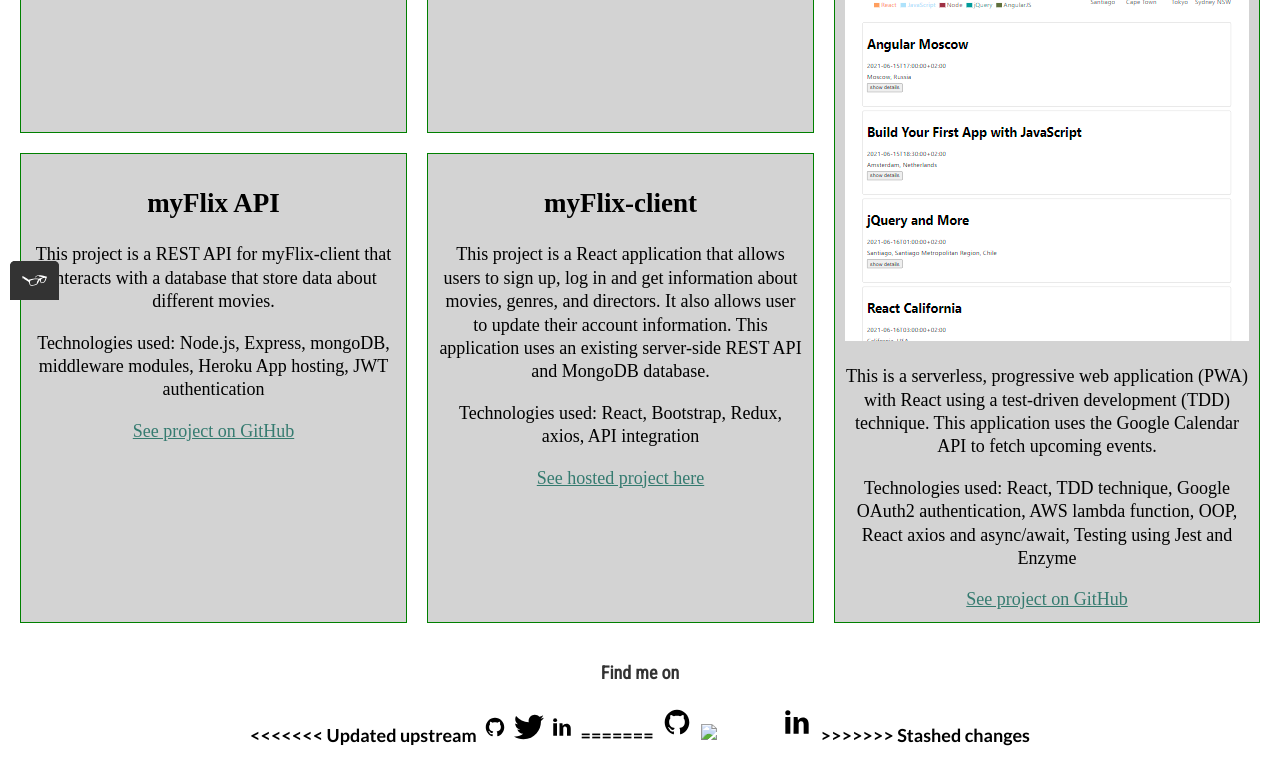
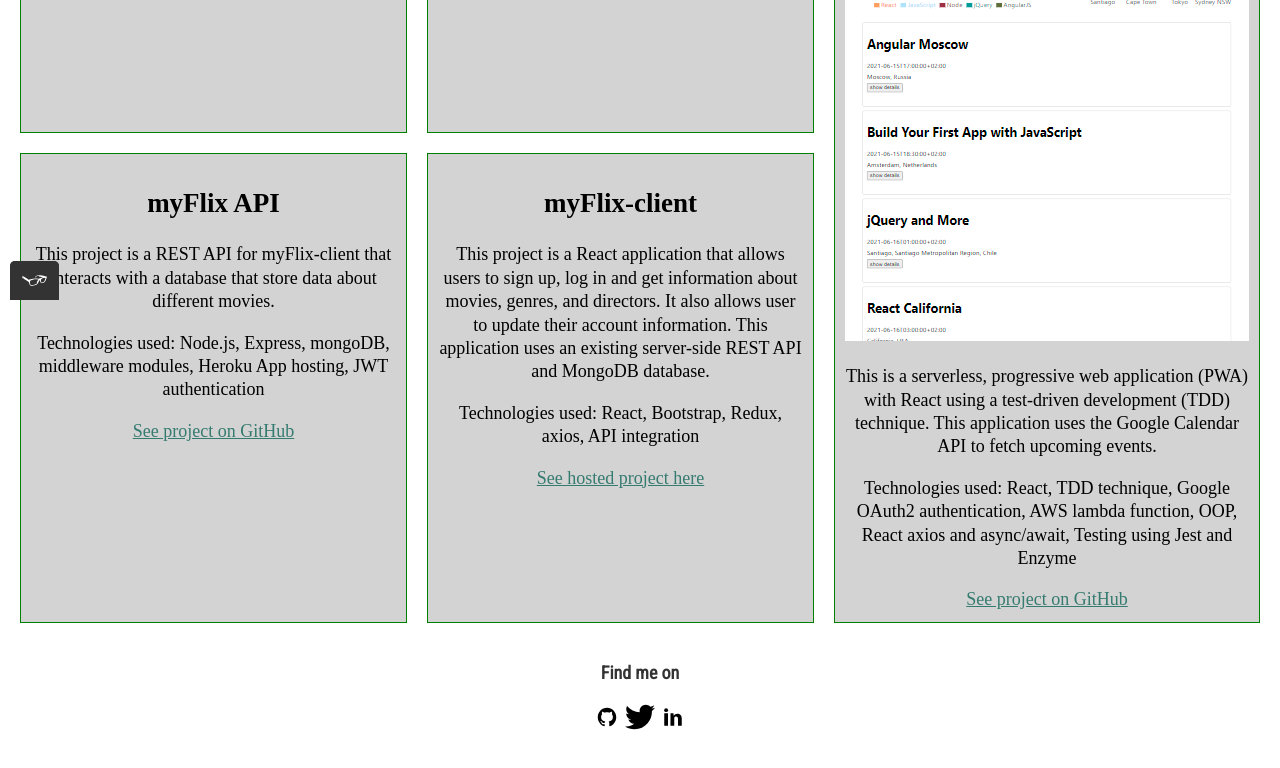
Before and after one commit to Nusrat-Jahan/Website_Portfolio, a plain HTML site: page work.html in a window 1280 px wide. Shown: the part 500-1268 px from the top of the page. Drawn offline with nearby package versions, Linux system fonts and the light colour scheme.

Commit message:
Deleted staged changes in work.html

```diff
--- a/work.html
+++ b/work.html
@@ -96,16 +96,9 @@
    <footer class="page_footer">
       <p>Find me on</p>
       <div class="social-media">
-<<<<<<< Updated upstream
         <a href="https://github.com/" target="_blank"><img src="img/git_icon.svg" style="width:30px; height:30px" alt="github"></a>
         <a href="https://twitter.com/?lang=en" target="_blank"><img src="img/twitter_icon2.svg" style="width:30px; height:30px" alt="twitter"></a>
         <a href="https://www.linkedin.com/" target="_blank"><img src="img/linkedln_icon.svg" style="width:30px; height:30px" alt="linkedln"></a>
-=======
-         <a href="https://github.com/Nusrat-Jahan" target="_blank"><img src="img/git_icon.svg" alt="github"></a>
-         <a href="https://twitter.com/?lang=en" target="_blank"><img src="img/twitter3.svg" alt="twitter"></a>
-         <a href="https://www.linkedin.com/in/nusratjahan-dev/" target="_blank"><img src="img/linkedln_icon.svg"
-               alt="linkedln"></a>
->>>>>>> Stashed changes
       </div>
    </footer>
    <script src="js/tota11y.min.js"></script>
```
